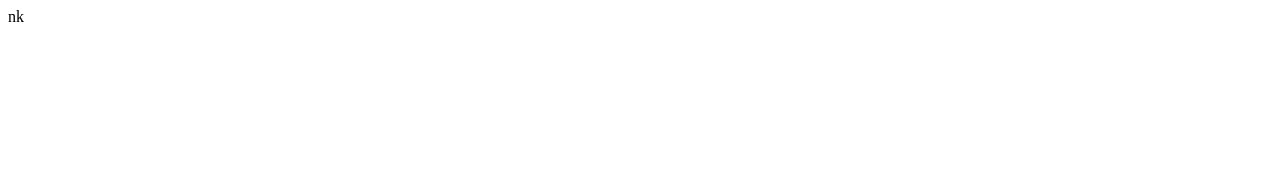
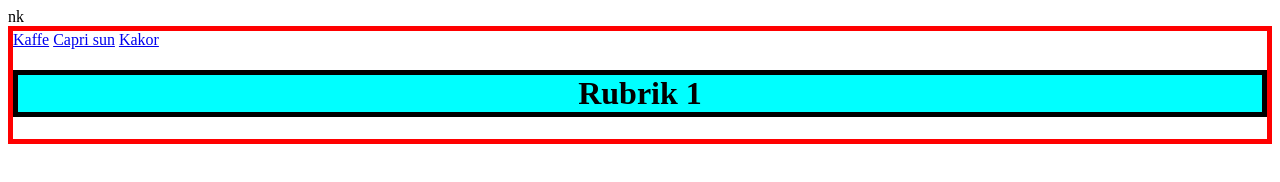
Before and after one commit to TE22A-Aoyon-Mir/Lek-3b-uppgift-1, a plain HTML site: page index.html in a window 1280 px wide. Drawn offline with Linux system fonts and the light colour scheme.

Commit message:
Lagt till rubrik och länkar

```diff
--- a/index.html
+++ b/index.html
@@ -7,6 +7,15 @@
     <link rel="stylesheet" href="style.css">nk
 </head>
 <body>
-
+    <div id="top">
+        <a href="https://sv.wikipedia.org/wiki/Kaffe">Kaffe</a>
+        <a href="https://www.capri-sun.com/se/">Capri sun</a>
+        <a href="https://www.arla.se/recept/samling/kakor/">Kakor</a>
+        <h1 id="rubrik">Rubrik 1</h1>
+    </div>
+    <div></div>
+    <div></div>
+    <div></div>
+    <div></div>
 </body>
 </html>
--- a/style.css
+++ b/style.css
@@ -0,0 +1,9 @@
+#top{
+    border: 5px solid red;
+    min-height: 80px;
+}
+#rubrik{
+    background-color: aqua;
+    border: 5px solid black;
+    text-align: center;
+}
```
